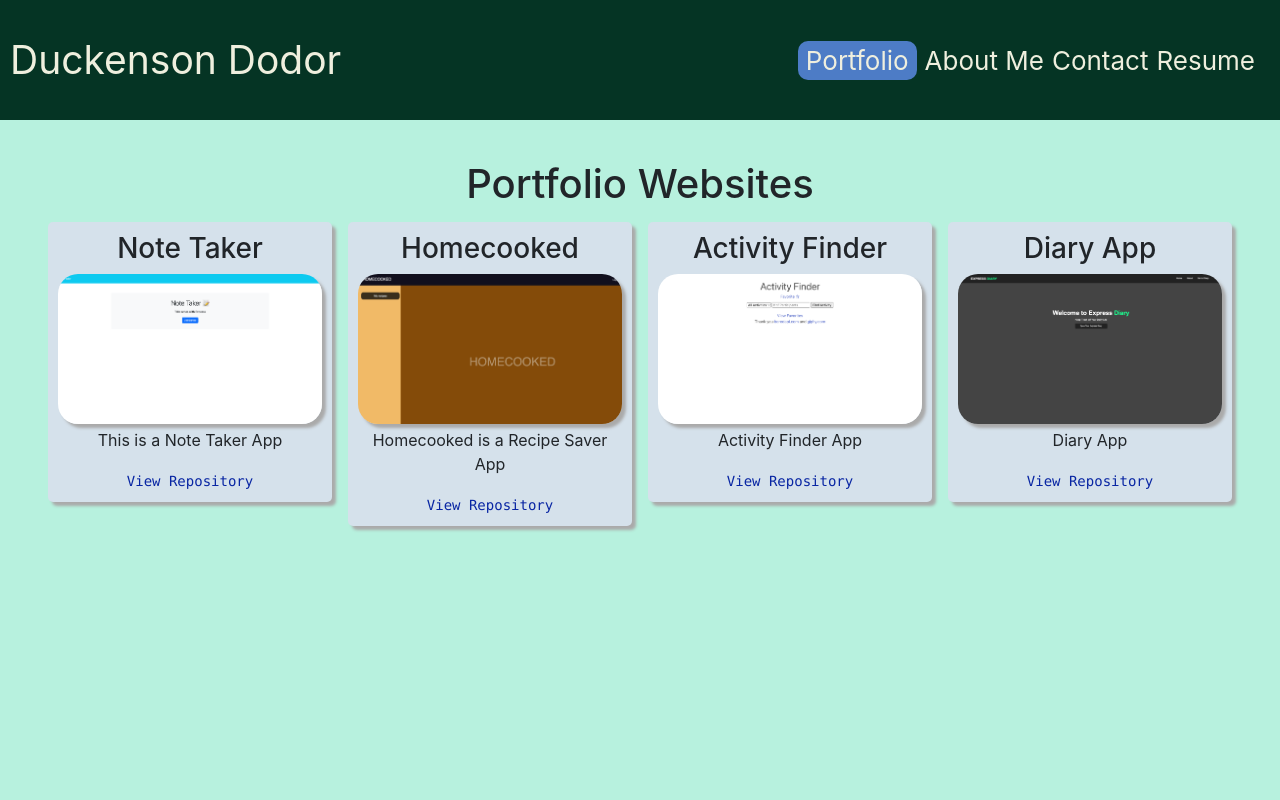
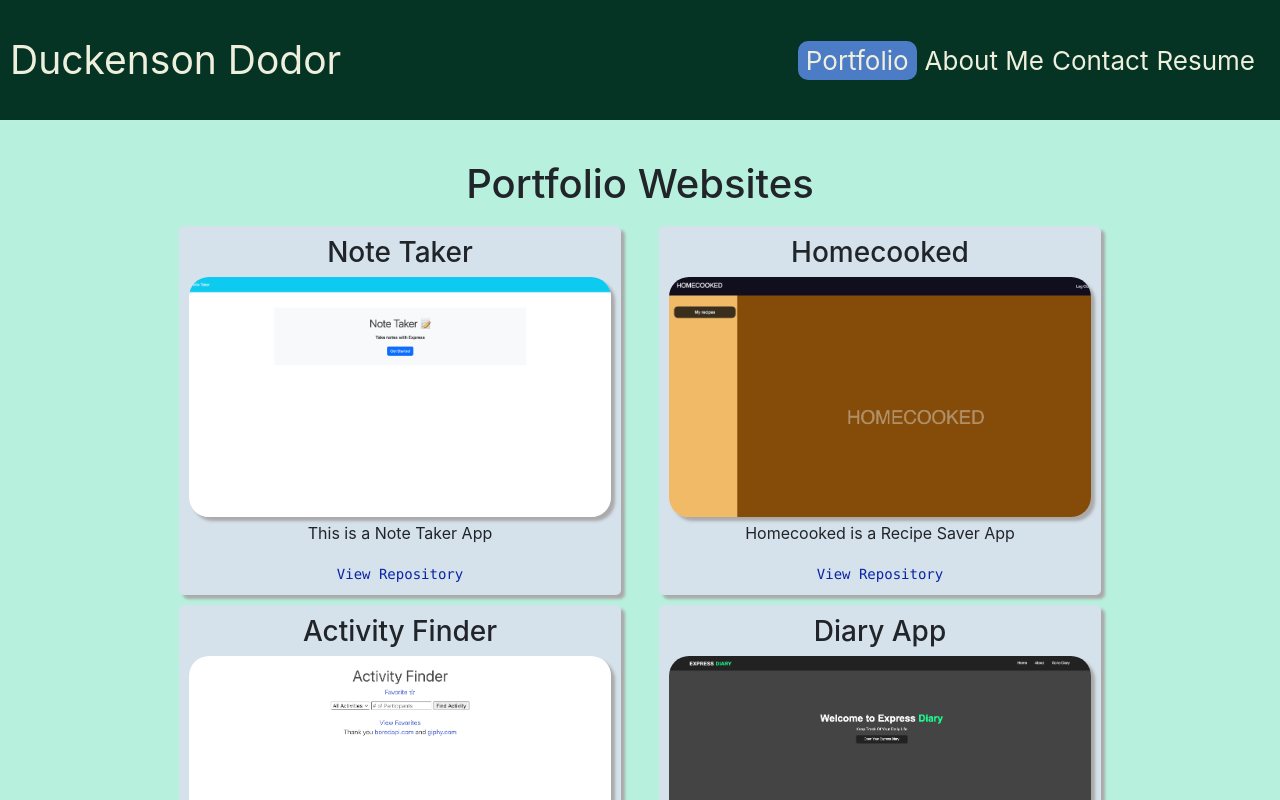
Before and after one commit to dodor101/react-portfolio-website, a React (Create React App) app: page /portfolio in a window 1280 px wide. Shown: the top 800 px of the page. Built offline with nearby package versions, Linux system fonts and the light colour scheme.

Commit message:
Edited images appearance

```diff
--- a/src/index.css
+++ b/src/index.css
@@ -65,7 +65,7 @@ ul li.active {
 }
 
 img {
-  height: 150px;
+  height: 15rem;
   border-radius: 20px;
   box-shadow: 4px 4px 3px #aaaaaa;
 }
@@ -120,10 +120,11 @@ img:hover {
 }
 .one-image {
   padding: 10px;
-  width: 300px;
+  width: 30rem;
   background-color: rgb(213, 225, 235);
   border-radius: 5px;
   box-shadow: 4px 4px 3px #aaaaaa;
+
 }
 
 .one-image a {
```
